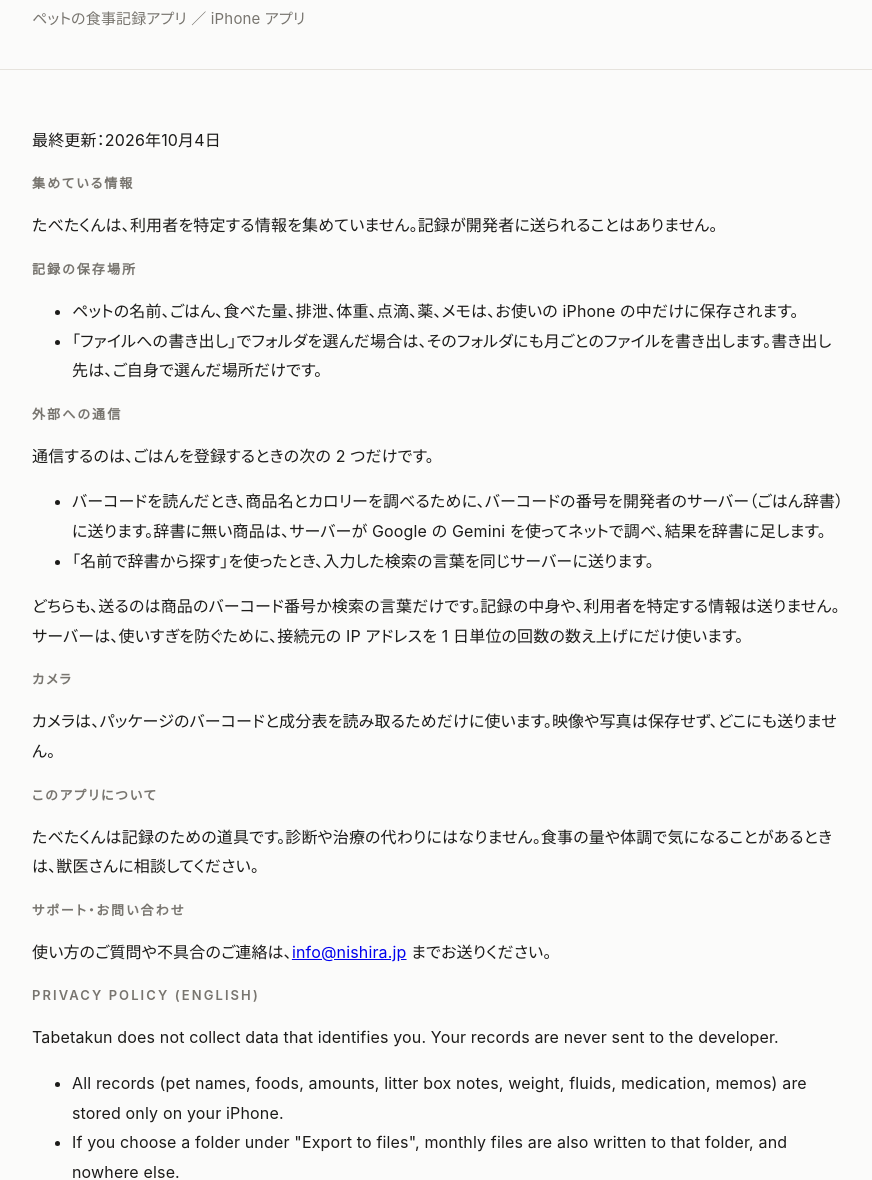
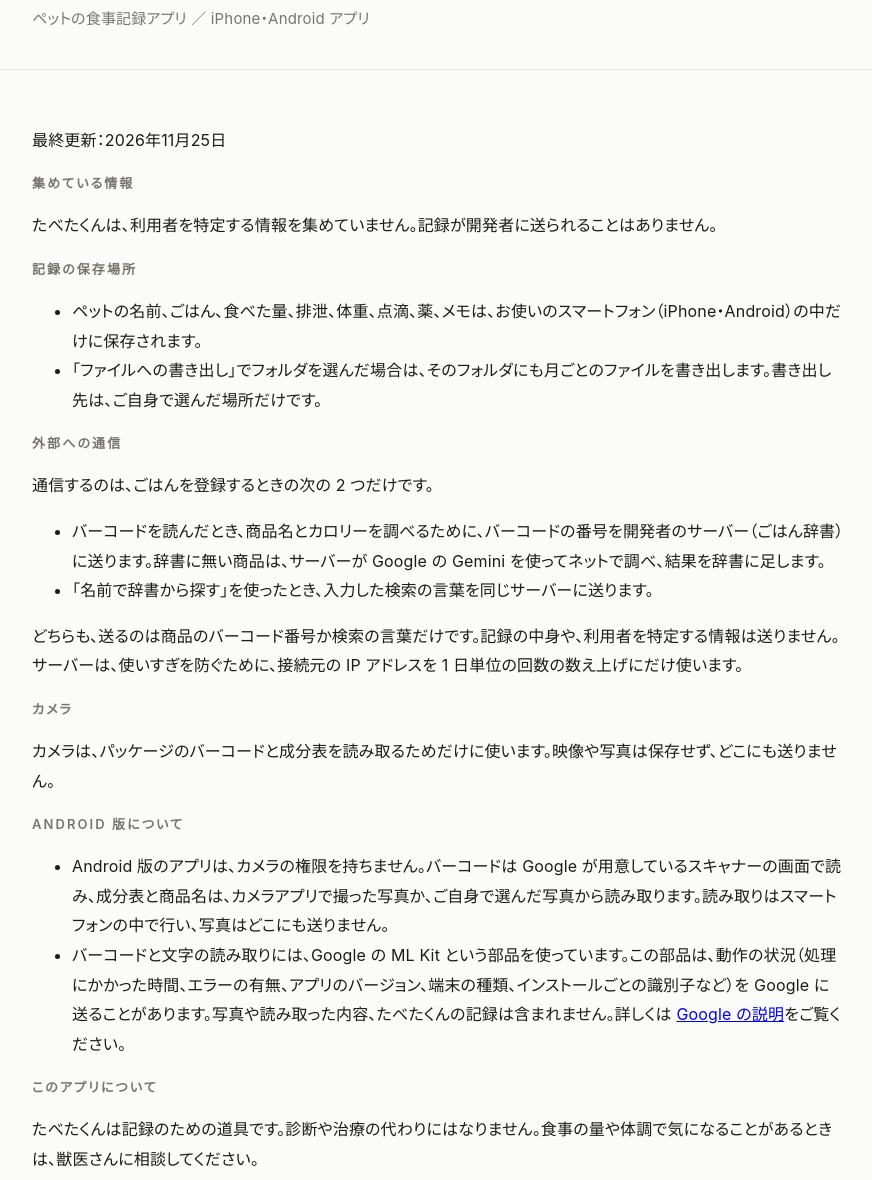
Before and after one commit to Goma-kun/Goma-kun.github.io, a plain HTML site: page privacy/tabetakun.html in a window 1280 px wide. Shown: the part 183-1363 px from the top of the page, without its empty margins (202-1074 px from the left). Drawn offline with Linux system fonts and the light colour scheme.

Commit message:
たべたくんのプライバシーポリシーに Android 版の節を追加
Co-Authored-By: Claude Fable 5.2 <noreply@anthropic.com>

```diff
--- a/privacy/tabetakun.html
+++ b/privacy/tabetakun.html
@@ -5,7 +5,7 @@
 <meta name="viewport" content="width=device-width, initial-scale=1">
 <title>たべたくん プライバシーポリシーとサポート | Nishira</title>
 <link rel="canonical" href="https://nishira.jp/privacy/tabetakun">
-<meta name="description" content="iPhone アプリ「たべたくん」のプライバシーポリシーと、お問い合わせ先です。">
+<meta name="description" content="アプリ「たべたくん」（iPhone・Android）のプライバシーポリシーと、お問い合わせ先です。">
 <link rel="icon" type="image/svg+xml" href="../assets/favicon.svg">
 <link rel="icon" type="image/png" sizes="32x32" href="../assets/favicon-32.png">
 <link rel="apple-touch-icon" href="../assets/apple-touch-icon.png">
@@ -18,21 +18,21 @@
     <p class="brand"><a href="../">NISHIRA</a></p>
     <a class="backlink" href="../">← トップへ戻る</a>
     <h1>たべたくん プライバシーポリシー</h1>
-    <p class="card-sub">ペットの食事記録アプリ ／ iPhone アプリ</p>
+    <p class="card-sub">ペットの食事記録アプリ ／ iPhone・Android アプリ</p>
   </div>
 </header>
 
 <div class="detail-body">
   <div class="wrap">
 
-    <p>最終更新：2026年10月4日</p>
+    <p>最終更新：2026年11月25日</p>
 
     <h2>集めている情報</h2>
     <p>たべたくんは、利用者を特定する情報を集めていません。記録が開発者に送られることはありません。</p>
 
     <h2>記録の保存場所</h2>
     <ul>
-      <li>ペットの名前、ごはん、食べた量、排泄、体重、点滴、薬、メモは、お使いの iPhone の中だけに保存されます。</li>
+      <li>ペットの名前、ごはん、食べた量、排泄、体重、点滴、薬、メモは、お使いのスマートフォン（iPhone・Android）の中だけに保存されます。</li>
       <li>「ファイルへの書き出し」でフォルダを選んだ場合は、そのフォルダにも月ごとのファイルを書き出します。書き出し先は、ご自身で選んだ場所だけです。</li>
     </ul>
 
@@ -47,6 +47,12 @@
     <h2>カメラ</h2>
     <p>カメラは、パッケージのバーコードと成分表を読み取るためだけに使います。映像や写真は保存せず、どこにも送りません。</p>
 
+    <h2>Android 版について</h2>
+    <ul>
+      <li>Android 版のアプリは、カメラの権限を持ちません。バーコードは Google が用意しているスキャナーの画面で読み、成分表と商品名は、カメラアプリで撮った写真か、ご自身で選んだ写真から読み取ります。読み取りはスマートフォンの中で行い、写真はどこにも送りません。</li>
+      <li>バーコードと文字の読み取りには、Google の ML Kit という部品を使っています。この部品は、動作の状況（処理にかかった時間、エラーの有無、アプリのバージョン、端末の種類、インストールごとの識別子など）を Google に送ることがあります。写真や読み取った内容、たべたくんの記録は含まれません。詳しくは <a href="https://developers.google.com/ml-kit/terms" target="_blank" rel="noopener noreferrer">Google の説明</a>をご覧ください。</li>
+    </ul>
+
     <h2>このアプリについて</h2>
     <p>たべたくんは記録のための道具です。診断や治療の代わりにはなりません。食事の量や体調で気になることがあるときは、獣医さんに相談してください。</p>
 
@@ -57,10 +63,11 @@
     <div lang="en">
       <p>Tabetakun does not collect data that identifies you. Your records are never sent to the developer.</p>
       <ul>
-        <li>All records (pet names, foods, amounts, litter box notes, weight, fluids, medication, memos) are stored only on your iPhone.</li>
+        <li>All records (pet names, foods, amounts, litter box notes, weight, fluids, medication, memos) are stored only on your phone (iPhone or Android).</li>
         <li>If you choose a folder under "Export to files", monthly files are also written to that folder, and nowhere else.</li>
         <li>Network requests happen only when registering a food: the scanned barcode number, or the words you type into "search the dictionary by name", are sent to the developer's server (a shared food dictionary). For products not yet in the dictionary, the server looks them up on the web using Google Gemini and adds the result. No records or identifying information are sent. The server uses the connecting IP address only for per-day rate limiting.</li>
         <li>The camera is used only to read barcodes and nutrition labels. No images are stored or transmitted.</li>
+        <li>Android version: the app itself has no camera permission. Barcodes are read on Google's scanner screen; nutrition labels and product names are read, on the device, from a photo you take with your camera app or choose yourself. Photos are not sent anywhere. Barcode and text reading use Google's ML Kit, which may send usage and diagnostic information to Google (such as processing time, error codes, app version, device type and a per-installation identifier). This never includes your photos, the text that was read, or your Tabetakun records. See <a href="https://developers.google.com/ml-kit/terms" target="_blank" rel="noopener noreferrer">Google's terms</a>.</li>
         <li>Tabetakun is a logging tool. It does not provide medical advice or diagnosis.</li>
       </ul>
       <p>Support / contact: <a href="mailto:info@nishira.jp">info@nishira.jp</a></p>
```
